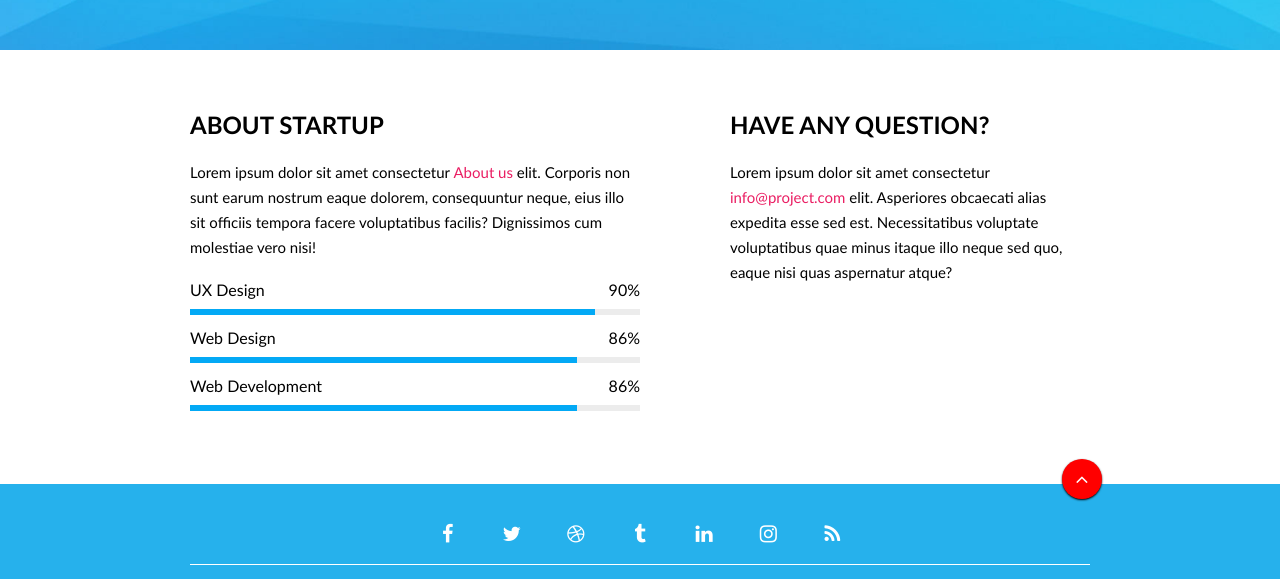
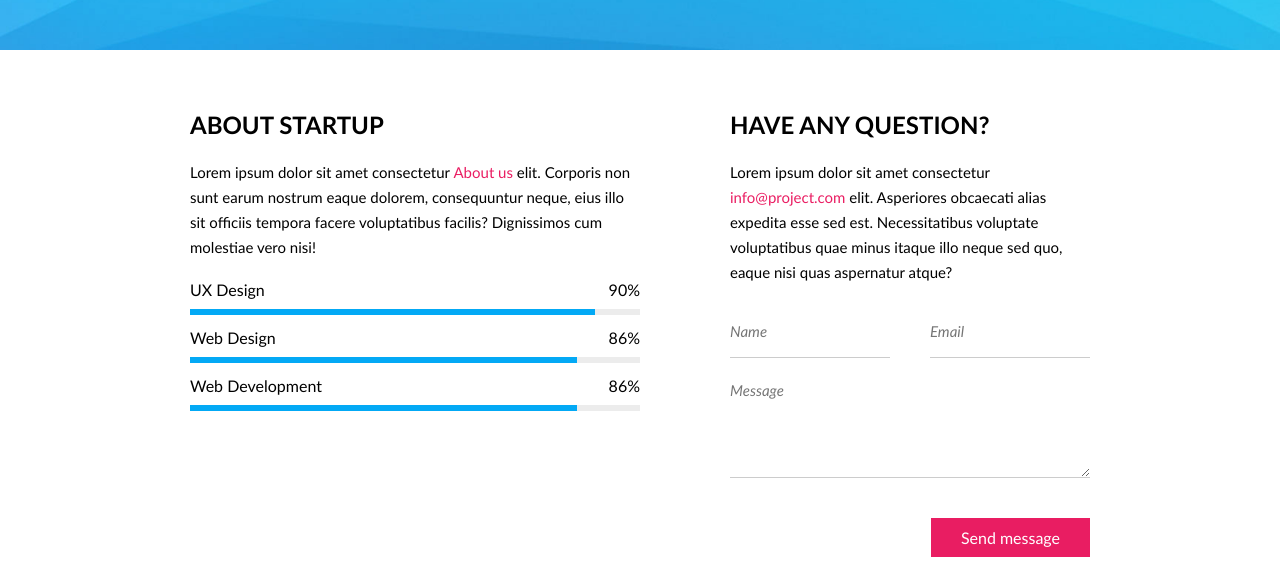
Before and after one commit to gerulisss/coming-soon, a plain HTML site: page index.html in a window 1280 px wide. Shown: the part 750-1329 px from the top of the page. Drawn offline with Linux system fonts and the light colour scheme.

Commit message:
Send message form #8

```diff
--- /dev/null
+++ b/css/form.css
@@ -0,0 +1,65 @@
+form {
+    display: inline-block;
+    width: 100%;
+}
+    form input {
+        display: inline-block;
+        width: calc(50% - 20px);
+        float: left;
+        font-size: 15px;
+        line-height: 25px;
+        margin-bottom: 20px;
+        border: none;
+        border-bottom: 1px solid #CCC;
+        outline: none;
+
+        /* animation-name: kaledos;
+        animation-duration: 2s;
+        animation-iteration-count: infinite; */
+    }
+        input::placeholder {
+            font-style: italic;
+        }
+        form input:nth-child(2) {
+            margin-left: 40px;
+        }
+    form textarea {
+        display: inline-block;
+        width: 100%;
+        min-height: 100px;
+        max-height: 300px;
+        margin-bottom: 40px;
+        resize: vertical;
+        font-size: 15px;
+        line-height: 25px;
+        border: none;
+        border-bottom: 1px solid #CCC;
+        outline: none;
+    }
+        textarea::placeholder {
+            font-style: italic;
+        }
+
+@keyframes kaledos {
+    0% {
+        outline-color: blue;
+    }
+    30% {
+        outline-color: green;
+    }
+    60% {
+        outline-color: red;
+    }
+    100% {
+        outline-color: blue;
+    }
+}
+
+@media (max-width: 600px) {
+    form input {
+        width: 100%;
+    }
+    form input:nth-child(2) {
+        margin-left: 0;
+    }
+}
--- a/css/main.css
+++ b/css/main.css
@@ -67,10 +67,12 @@ input {
     width: 80%;
     margin-bottom: 20px;
     padding: 0.85rem 0rem;
+    outline: none;
 }
 
-::placeholder {
+.subscribe ::placeholder {
         color: white;
+        font-style: unset;
 }
 
 .btn {
@@ -154,13 +156,14 @@ footer > .container:nth-child(1) {
 }
 
 footer .fa:hover {
-    background-color: red;
-    color: white;
+
+   background-color: #E91D62;
 
 }
 
+
 footer .fa-angle-up {
-    background-color: red;
+    background-color: #E91D62;
     color: white;
     position: absolute;
     top: -55px;
--- a/index.html
+++ b/index.html
@@ -8,6 +8,8 @@
     <link rel="stylesheet" href="./css/clock.css">
     <link rel="stylesheet" href="./css/mouse.css">
     <link rel="stylesheet" href="./css/progress-bar.css">
+    <link rel="stylesheet" href="./css/form.css">
+    <link rel="stylesheet" href="./css/button.css">
     <link rel="stylesheet" href="./css/main.css">
     <title>Coming soon</title>
 </head>
@@ -36,7 +38,7 @@
                 <div class="title">seconds</div>
         </div>
     </div>
-    <div class="subscribe" >
+    <div class="subscribe">
         <input type="text" placeholder="Type your email">
         </div>
         <div>
@@ -96,6 +98,12 @@
             <p>Lorem ipsum dolor sit amet consectetur <a href="mailto:info@project.com">info@project.com</a> elit.
                 Asperiores obcaecati alias expedita esse sed est.
                  Necessitatibus voluptate voluptatibus quae minus itaque illo neque sed quo, eaque nisi quas aspernatur atque?</p>
+                 <form>
+                     <input  type="email" placeholder="Name">
+                     <input  type="email" placeholder="Email">
+                     <textarea  name="message" placeholder="Message"></textarea>
+                     <div class="btn" style="float: right"> <a href="#">Send message</a></div>
+                 </form>
         </div>
     </div>
     </div>
```
